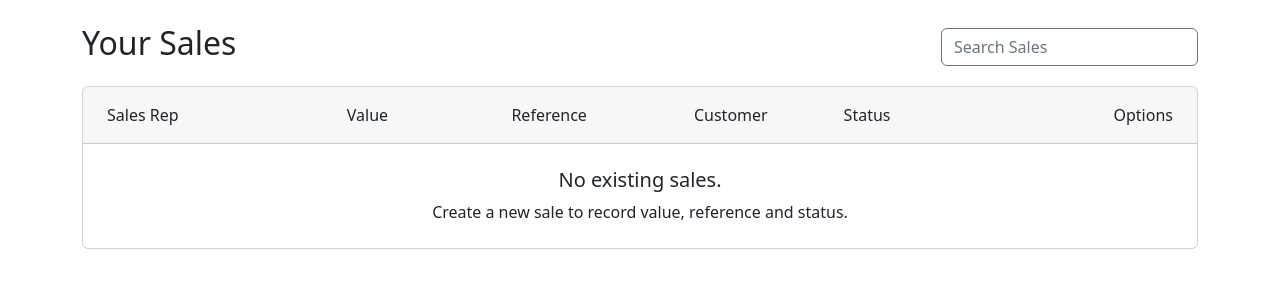
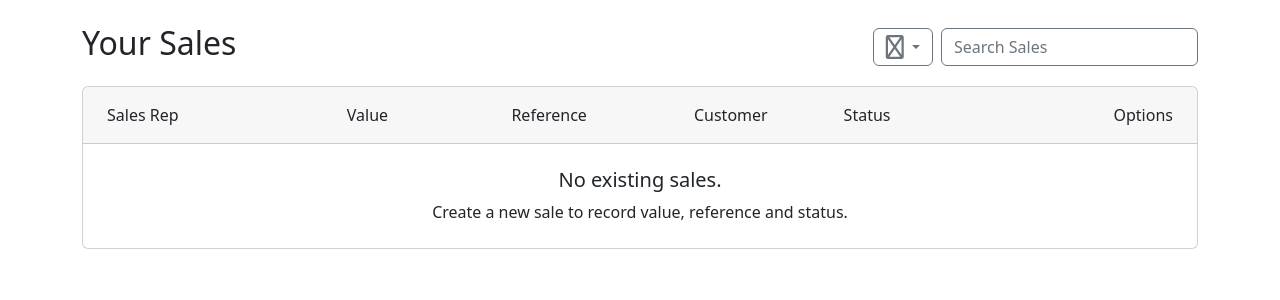
Before and after one commit to SeanConroy01/salesconnect, a Flask app: page /sale in a window 1280 px wide. Shown: the part 73-373 px from the top of the page. Run offline with Flask 2, Linux system fonts and the light colour scheme; the visitor is signed in with stand-in values (Sample User, id 1); data comes from the database, SQL or seed files in the repository; data that the repository does not hold is empty; some libraries are stand-ins or nearby versions.

Commit message:
Add sales information dropdown

```diff
--- a/src/templates/sales.html
+++ b/src/templates/sales.html
@@ -8,7 +8,15 @@
     {% else %}
     <h1 class="h2 py-2">Your Sales</h1>
     {% endif %}
-    <div class="my-auto ms-auto">
+    <div class="dropdown text-end ms-auto my-auto ms-3">
+      <a href="#" class="d-block text-decoration-none dropdown-toggle btn btn-outline-secondary" data-bs-toggle="dropdown" aria-expanded="false">
+        <i class="fa-regular fa-circle-info fa-xl"></i>
+      </a>
+      <ul class="dropdown-menu text-small">
+        <li><span class="dropdown-item-text">To create a new sales, go to the customers page and select a customer. Then scroll to the buttom of the page and in the sales section there will be a "create sale" option on the right side.</span></li>
+      </ul>
+    </div>
+    <div class="my-auto ms-2">
       <div class="input-group">
         <input id="filter" type="text" class="form-control border-secondary" placeholder="Search Sales" aria-label="Search Sales">
       </div>
```
